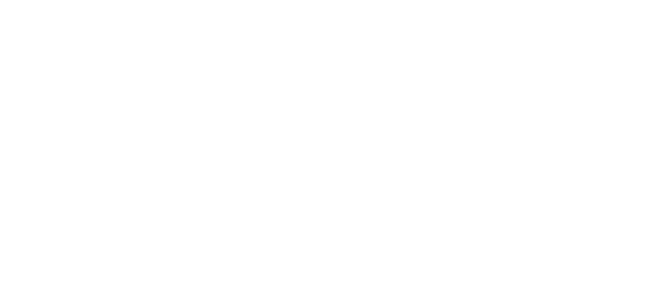
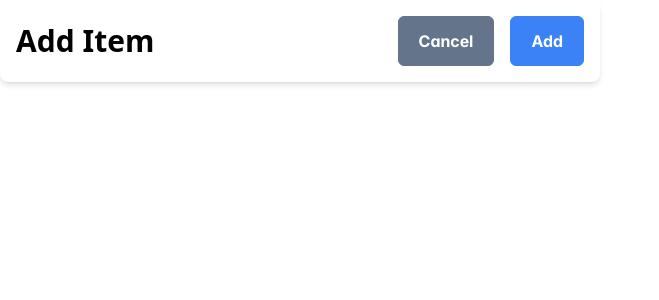
Before and after one commit to 5elfle5/e-commerce, a React (Vite) app: page /add-item in a window 1280 px wide. Before the commit this address had no page. Shown: the top 300 px of the page, without its empty margins (0-659 px from the left). Built offline with nearby package versions, Linux system fonts and the light colour scheme.

Commit message:
add item page

```diff
--- a/src/App.tsx
+++ b/src/App.tsx
@@ -1,14 +1,13 @@
 import { type FC } from 'react';
 import { BrowserRouter, Routes, Route } from 'react-router-dom';
-import Home from './pages/Home';
-import About from './pages/About';
+import { Home, AddItem } from './pages';
 
 export const App: FC = () => {
   return (
     <BrowserRouter>
       <Routes>
         <Route path="/" element={<Home />} />
-        <Route path="/about" element={<About />} />
+        <Route path="/add-item" element={<AddItem />} />
       </Routes>
     </BrowserRouter>
   );
--- a/src/index.css
+++ b/src/index.css
@@ -1,7 +1,12 @@
-@tailwind base;
-@tailwind components;
-@tailwind utilities;
-
+@import 'tailwindcss';
 @import "primereact/resources/themes/lara-light-blue/theme.css";
 @import "primereact/resources/primereact.min.css";
 @import "primeicons/primeicons.css";
+
+.card {
+  @apply p-4 bg-white rounded-lg shadow-md;
+}
+
+.justify-children {
+  @apply flex justify-between items-center;
+}
--- a/src/pages/About.tsx
+++ /dev/null
@@ -1,3 +0,0 @@
-export default function About() {
-  return <h1>About Page</h1>;
-}
--- /dev/null
+++ b/src/pages/AddItem.tsx
@@ -0,0 +1,16 @@
+import '../index.css';
+import { Button } from 'primereact/button';
+
+export function AddItem() {
+  return (
+    <div className='card justify-children w-[600px]'>
+      <h1 className='text-3xl font-bold'>
+        Add Item
+      </h1>
+      <div className='flex gap-4'>
+        <Button label='Cancel' severity='secondary'></Button>
+        <Button label='Add'></Button>
+      </div>
+    </div>
+  )
+}
--- a/src/pages/Home.tsx
+++ b/src/pages/Home.tsx
@@ -1,3 +1,3 @@
-export default function Home() {
+export function Home() {
   return <h1>Home Page</h1>;
 }
--- /dev/null
+++ b/src/pages/index.ts
@@ -0,0 +1,2 @@
+export * from './Home';
+export * from './AddItem';
```
